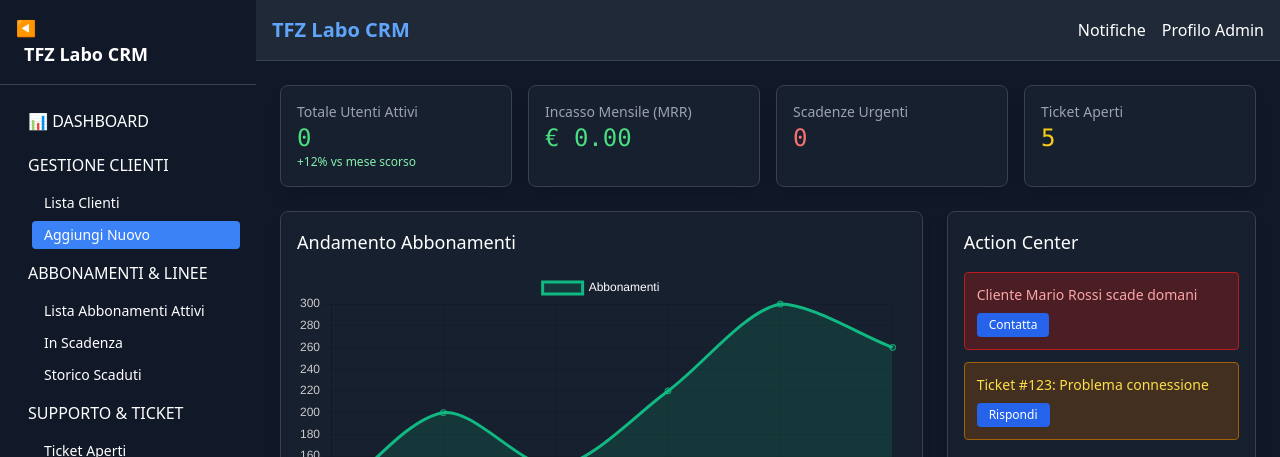
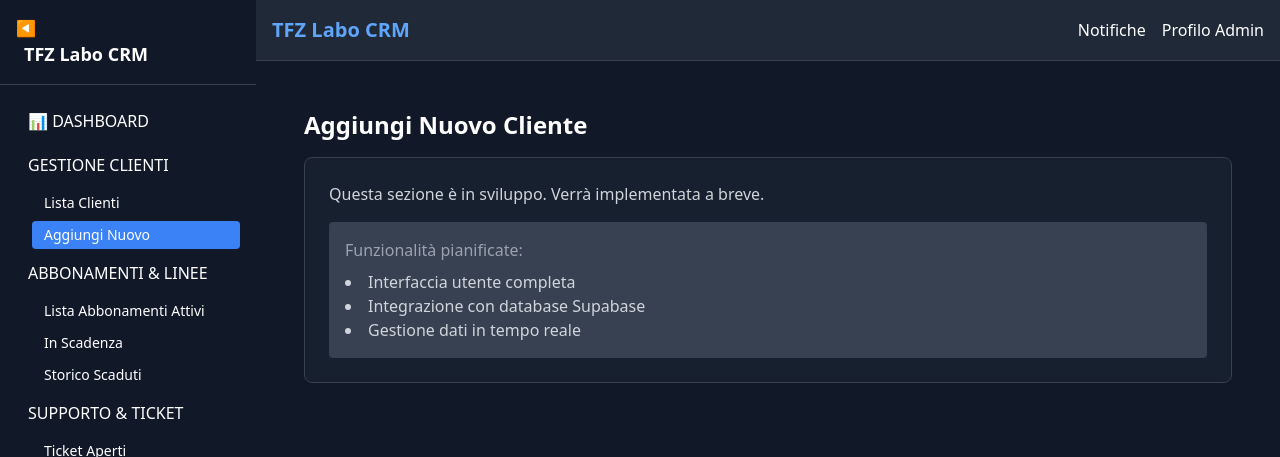
Before and after one commit to Jkoff1234/tfz-labo, a React (Vite) app in the folder tfz-labo-crm/: page / in a window 1280 px wide. Both pictures are taken after a click on the button "Aggiungi Nuovo". Shown: the top 457 px of the page. Built offline with nearby package versions, Linux system fonts and the light colour scheme; no server answers; the database is empty.

Commit message:
Aggiunta navigazione completa sidebar con placeholder per tutte le sezioni

```diff
--- a/tfz-labo-crm/src/App.jsx
+++ b/tfz-labo-crm/src/App.jsx
@@ -4,6 +4,7 @@ import Dashboard from './components/Dashboard'
 import OrdersTable from './components/OrdersTable'
 import AddOrderModal from './components/AddOrderModal'
 import ImportCSV from './components/ImportCSV'
+import PlaceholderPage from './components/PlaceholderPage'
 
 export default function App(){
   const [activeSection, setActiveSection] = useState('dashboard')
@@ -29,7 +30,28 @@ export default function App(){
         return <Dashboard />
       case 'client-list':
         return <OrdersTable />
-      // Aggiungere altri casi per le altre sezioni
+      case 'add-client':
+        return <PlaceholderPage title="Aggiungi Nuovo Cliente" />
+      case 'active-subs':
+        return <PlaceholderPage title="Lista Abbonamenti Attivi" />
+      case 'expiring':
+        return <PlaceholderPage title="Abbonamenti in Scadenza" />
+      case 'expired':
+        return <PlaceholderPage title="Storico Scaduti" />
+      case 'open-tickets':
+        return <PlaceholderPage title="Ticket Aperti" />
+      case 'quick-replies':
+        return <PlaceholderPage title="Risposte Rapide" />
+      case 'send-logs':
+        return <PlaceholderPage title="Log Invii" />
+      case 'reminder-settings':
+        return <PlaceholderPage title="Impostazioni Reminder" />
+      case 'server-management':
+        return <PlaceholderPage title="Gestione Server/Pannelli" />
+      case 'stats-finance':
+        return <PlaceholderPage title="Statistiche & Finanze" />
+      case 'crm-settings':
+        return <PlaceholderPage title="Impostazioni CRM" />
       default:
         return <Dashboard />
     }
--- /dev/null
+++ b/tfz-labo-crm/src/components/PlaceholderPage.jsx
@@ -0,0 +1,22 @@
+import React from 'react';
+
+const PlaceholderPage = ({ title }) => {
+  return (
+    <div className="p-6">
+      <h1 className="text-2xl font-bold text-white mb-4">{title}</h1>
+      <div className="bg-gray-800 bg-opacity-50 backdrop-blur-sm rounded-lg p-6 border border-gray-700">
+        <p className="text-gray-300">Questa sezione è in sviluppo. Verrà implementata a breve.</p>
+        <div className="mt-4 p-4 bg-gray-700 rounded">
+          <p className="text-gray-400">Funzionalità pianificate:</p>
+          <ul className="list-disc list-inside mt-2 text-gray-300">
+            <li>Interfaccia utente completa</li>
+            <li>Integrazione con database Supabase</li>
+            <li>Gestione dati in tempo reale</li>
+          </ul>
+        </div>
+      </div>
+    </div>
+  );
+};
+
+export default PlaceholderPage;
```
